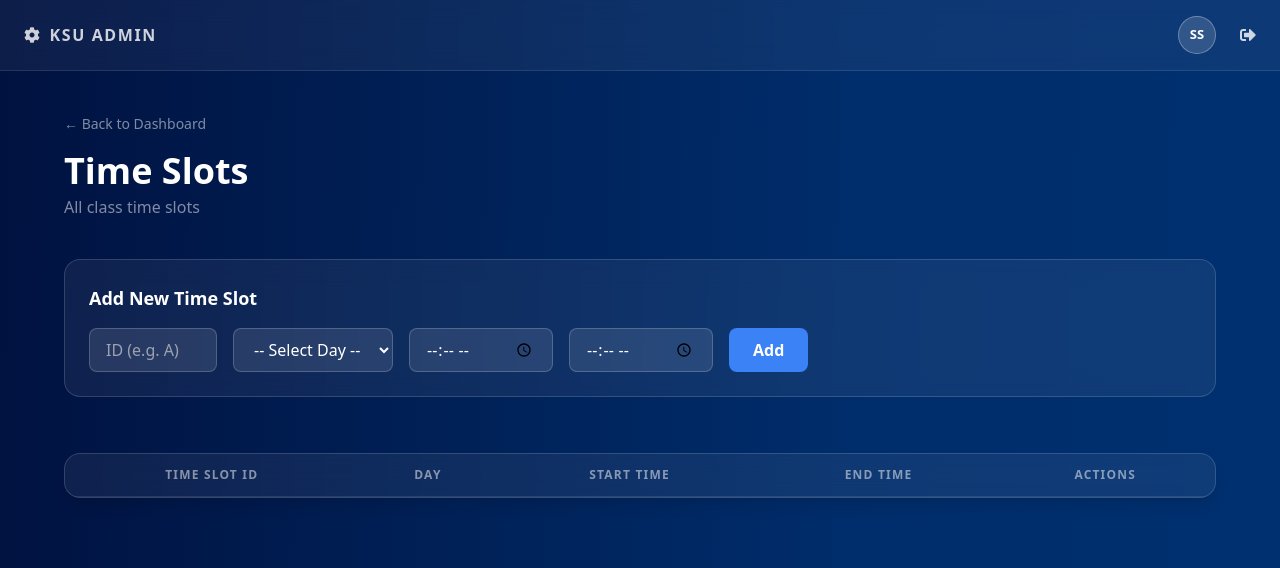
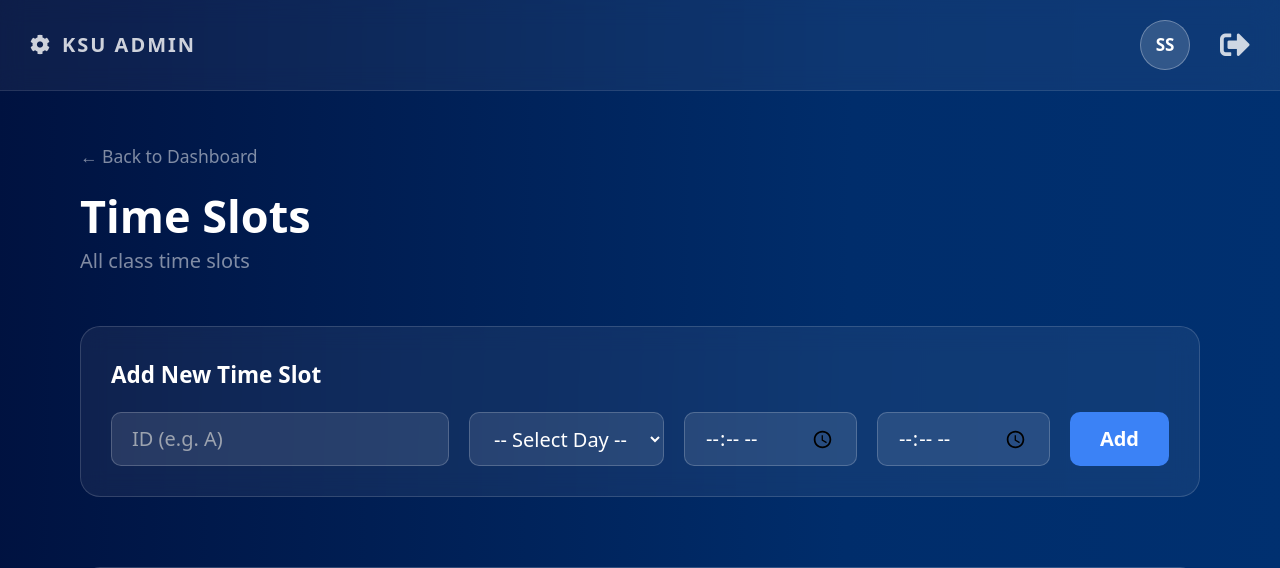
Before and after one commit to nyoak12/university-db-portal, a Flask app: page /admin/timeslots in a window 1280 px wide. Shown: the top 568 px of the page. Run offline with Flask 3, Linux system fonts and the light colour scheme; the visitor is signed in with stand-in values (Sample User, id 1); data that the repository does not hold is empty; some libraries are stand-ins or nearby versions.

Commit message:
some more layout changes and fine tuning details

```diff
--- a/templates/admin/courses.html
+++ b/templates/admin/courses.html
@@ -26,7 +26,7 @@
                     {% endfor %}
                 </select>
                 <input type="number" name="credits" placeholder="Credits" min="1" max="6" required
-                    class="glass-input rounded-lg px-4 py-2 w-24">
+                    class="glass-input rounded-lg px-4 py-2 flex-1">
                 <button type="submit"
                     class="bg-blue-500 hover:bg-blue-600 text-white px-6 py-2 rounded-lg font-semibold">
                     Add
--- a/templates/admin/timeslots.html
+++ b/templates/admin/timeslots.html
@@ -16,8 +16,8 @@
         <form action="/admin/timeslots/create" method="POST" novalidate>
             <div class="flex gap-4">
                 <input type="text" name="time_slot_id" placeholder="ID (e.g. A)" required maxlength="4"
-                    class="glass-input rounded-lg px-4 py-2 w-32">
-                <select name="day" required class="glass-input rounded-lg px-4 py-2 w-40">
+                    class="glass-input rounded-lg px-4 py-2 flex-1">
+                <select name="day" required class="glass-input rounded-lg px-4 py-2 flex-1">
                     <option value="" disabled selected>-- Select Day --</option>
                     <option value="M">Monday</option>
                     <option value="T">Tuesday</option>
@@ -27,9 +27,9 @@
                     <option value="S">Saturday</option>
                 </select>
                 <input type="time" name="start_time" required
-                    class="glass-input rounded-lg px-4 py-2 w-36">
+                    class="glass-input rounded-lg px-4 py-2 flex-1">
                 <input type="time" name="end_time" required
-                    class="glass-input rounded-lg px-4 py-2 w-36">
+                    class="glass-input rounded-lg px-4 py-2 flex-1">
                 <button type="submit"
                     class="bg-blue-500 hover:bg-blue-600 text-white px-6 py-2 rounded-lg font-semibold">
                     Add
--- a/templates/instructor/advisees.html
+++ b/templates/instructor/advisees.html
@@ -14,7 +14,7 @@
     <!-- Assign Card -->
     <div class="glass-card rounded-2xl p-6 mb-6">
         <h3 class="text-lg text-white font-semibold mb-4">Add Advisee</h3>
-        <form method="POST" action="/instructor/advisees" class="flex gap-4">
+        <form method="POST" action="/instructor/advisees" class="flex gap-4 max-w-md">
             <input type="hidden" name="action" value="assign">
             <select name="student_id" class="glass-input rounded-lg px-3 py-2 flex-1">
                 <option value="">-- Select Student --</option>
--- a/templates/instructor/grades.html
+++ b/templates/instructor/grades.html
@@ -12,7 +12,7 @@
 <div class="pb-12 flex flex-col gap-8">
 
     <!-- Section Selector -->
-    <form method="GET" action="/instructor/grades" class="flex gap-4 mb-6">
+    <form method="GET" action="/instructor/grades" class="flex gap-4 mb-6 max-w-md">
         <select name="course_id" class="glass-input rounded-lg px-3 py-2 flex-1">
             <option value="">-- Select Section --</option>
             {% for section in sections %}
--- a/templates/instructor/prereqs.html
+++ b/templates/instructor/prereqs.html
@@ -20,7 +20,7 @@
             {% if prereqs_map[course['course_id']] %}
             <div class="flex flex-col gap-2 mb-4">
                 {% for prereq in prereqs_map[course['course_id']] %}
-                <div class="flex items-center justify-between">
+                <div class="flex items-center gap-4">
                     <span class="text-sm">{{ prereq['prereq_id'] }} — {{ prereq['title'] }}</span>
                     <form method="POST" action="/instructor/prereqs">
                         <input type="hidden" name="action" value="remove">
@@ -36,7 +36,7 @@
             {% endif %}
 
             <!-- Add Prereq -->
-            <form method="POST" action="/instructor/prereqs" class="flex gap-4">
+            <form method="POST" action="/instructor/prereqs" class="flex gap-4 max-w-md">
                 <input type="hidden" name="action" value="add">
                 <input type="hidden" name="course_id" value="{{ course['course_id'] }}">
                 <select name="prereq_id" class="glass-input rounded-lg px-3 py-2 flex-1 text-sm">
--- a/templates/layout.html
+++ b/templates/layout.html
@@ -1,5 +1,5 @@
 <!DOCTYPE html>
-<html lang="en">
+<html lang="en" style="font-size: 125%;">
 <head>
     <meta charset="utf-8">
     <title>{% block title %}KSU{% endblock %}</title>
@@ -64,12 +64,12 @@
     <div class="flex items-center gap-6">
         <a href="/{% if session.get('role') == 'admin' %}admin/admin_profile{% elif session.get('role') == 'instructor' %}instructor/profile{% else %}student/profile{% endif %}"
             class="hover:opacity-70">
-            <div style="width: 38px; height: 38px; border-radius: 50%; background: rgba(255,255,255,0.15); border: 1px solid rgba(255,255,255,0.3); display: flex; align-items: center; justify-content: center; font-size: 13px; font-weight: 600; color: white;">
+            <div style="width: 2.5rem; height: 2.5rem; border-radius: 50%; background: rgba(255,255,255,0.15); border: 1px solid rgba(255,255,255,0.3); display: flex; align-items: center; justify-content: center; font-size: 0.85rem; font-weight: 600; color: white;">
                 {{ session.get('first_name', '?')[0] }}{{ session.get('last_name', '?')[0] }}
             </div>
         </a>
         <a href="/logout" title="Logout"
-            class="flex items-center text-base font-semibold hover:opacity-70"
+            class="flex items-center text-2xl font-semibold hover:opacity-70"
             style="color: rgba(255,255,255,0.8);">
             <i class="fas fa-sign-out-alt"></i>
         </a>
```
Also changed, not shown: templates/admin/sections.html (+6 -6 lines), templates/admin/teaches.html (+5 -5 lines), templates/instructor/roster.html (+6 -6 lines).
